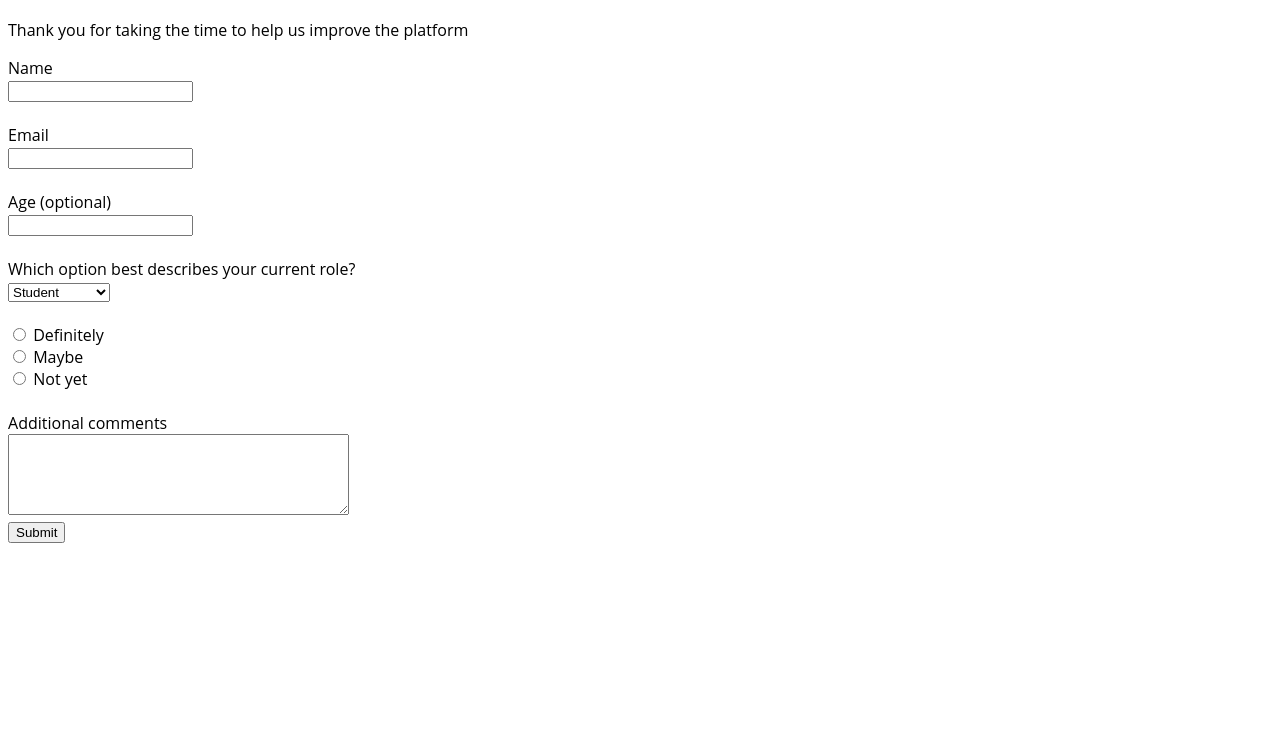
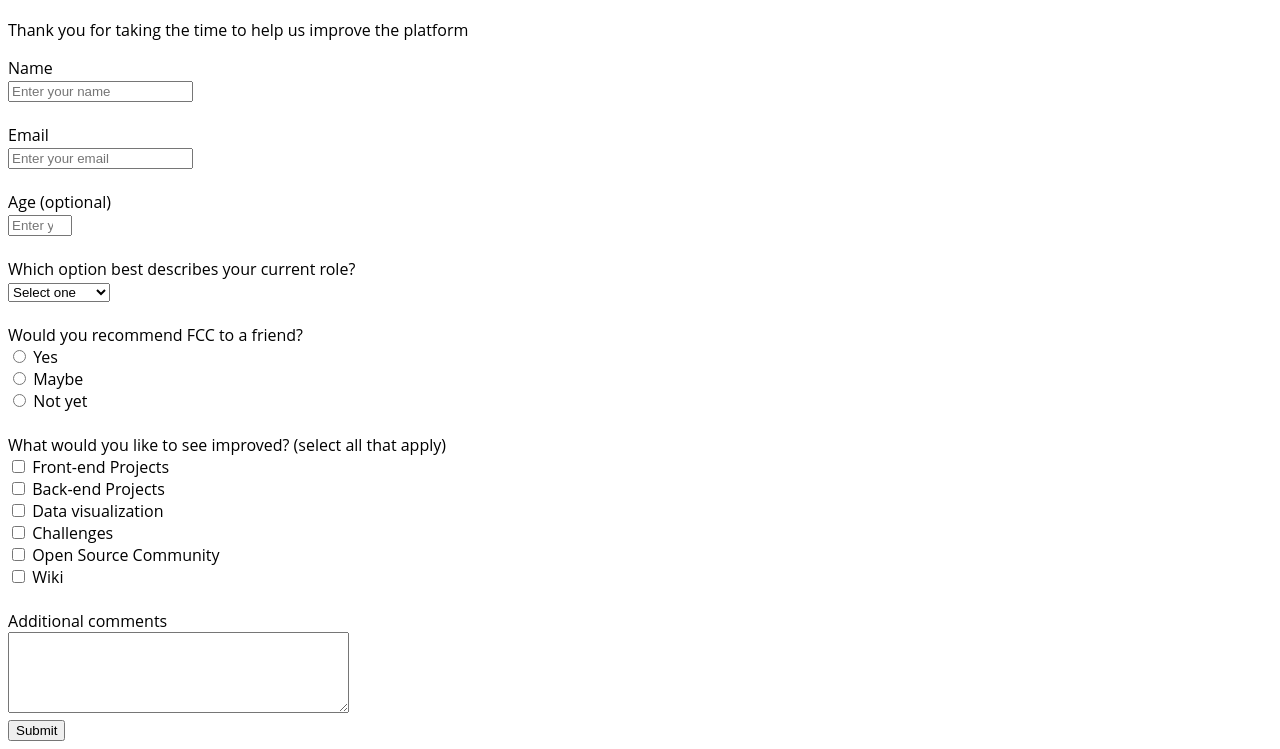
Before and after one commit to acunil/Build-A-Survey-Form, a plain HTML site: page index.html in a window 1280 px wide. Shown: the part 67-816 px from the top of the page. Drawn offline with Linux system fonts and the light colour scheme.

Commit message:
tests passed

```diff
--- a/index.html
+++ b/index.html
@@ -17,37 +17,93 @@
       <div id="form" class="middle">
         <form id="survey-form" action="">
           <label id="name-label" for="name">Name</label><br />
-          <input id="name" name="name" type="text" required /><br /><br />
+          <input
+            id="name"
+            name="name"
+            type="text"
+            placeholder="Enter your name"
+            required
+          /><br /><br />
           <label id="email-label" for="email">Email</label><br />
-          <input id="email" name="email" type="text" required /><br /><br />
+          <input
+            id="email"
+            name="email"
+            type="email"
+            placeholder="Enter your email"
+            required
+          /><br /><br />
           <label id="number-label" for="number">Age (optional)</label><br />
-          <input id="number" name="number" type="text" /><br /><br />
+          <input
+            id="number"
+            name="number"
+            type="number"
+            placeholder="Enter your age"
+            min="10"
+            max="110"
+          /><br /><br />
           <label id="dropwdown-label" for="dropdown"
             >Which option best describes your current role?</label
           ><br />
           <select name="dropdown" id="dropdown">
+            <option value="select">Select one</option>
             <option value="student">Student</option>
             <option value="full-time-job">Full Time Job</option>
             <option value="other">Other</option> </select
           ><br /><br />
-          <input
-            type="radio"
-            id="definitely"
-            name="recommend"
-            value="definitely"
-          />
-          <label for="definitely">Definitely</label><br />
+          <label for="recommend">Would you recommend FCC to a friend?</label
+          ><br />
+          <input type="radio" id="yes" name="recommend" value="yes" />
+          <label for="yes">Yes</label><br />
           <input type="radio" id="maybe" name="recommend" value="maybe" />
           <label for="maybe">Maybe</label><br />
-
           <input type="radio" id="possibly" name="recommend" value="not-yet" />
           <label for="not-yet">Not yet</label><br /><br />
+          <label for="improvements"
+            >What would you like to see improved? (select all that apply)</label
+          ><br />
+          <input
+            type="checkbox"
+            id="improve1"
+            name="improve1"
+            value="Front-end Projects"
+          />
+          <label for="improve1">Front-end Projects</label><br />
+          <input
+            type="checkbox"
+            id="improve2"
+            name="improve2"
+            value="Back-end Projects"
+          />
+          <label for="improve1">Back-end Projects</label><br />
+          <input
+            type="checkbox"
+            id="improve3"
+            name="improve3"
+            value="Data visualization"
+          />
+          <label for="improve1">Data visualization</label><br />
+          <input
+            type="checkbox"
+            id="improve4"
+            name="improve4"
+            value="Challenges"
+          />
+          <label for="improve1">Challenges</label><br />
+          <input
+            type="checkbox"
+            id="improve5"
+            name="improve5"
+            value="Open Source Community"
+          />
+          <label for="improve1">Open Source Community</label><br />
+          <input type="checkbox" id="improve6" name="improve6" value="Wiki" />
+          <label for="improve1">Wiki</label><br /><br />
 
           <label id="textarea-label" for="textarea">Additional comments</label
           ><br />
           <textarea name="textarea" id="textarea" cols="40" rows="5"></textarea
           ><br />
-          <input type="submit" />
+          <input type="submit" id="submit" />
         </form>
       </div>
     </body>
```
